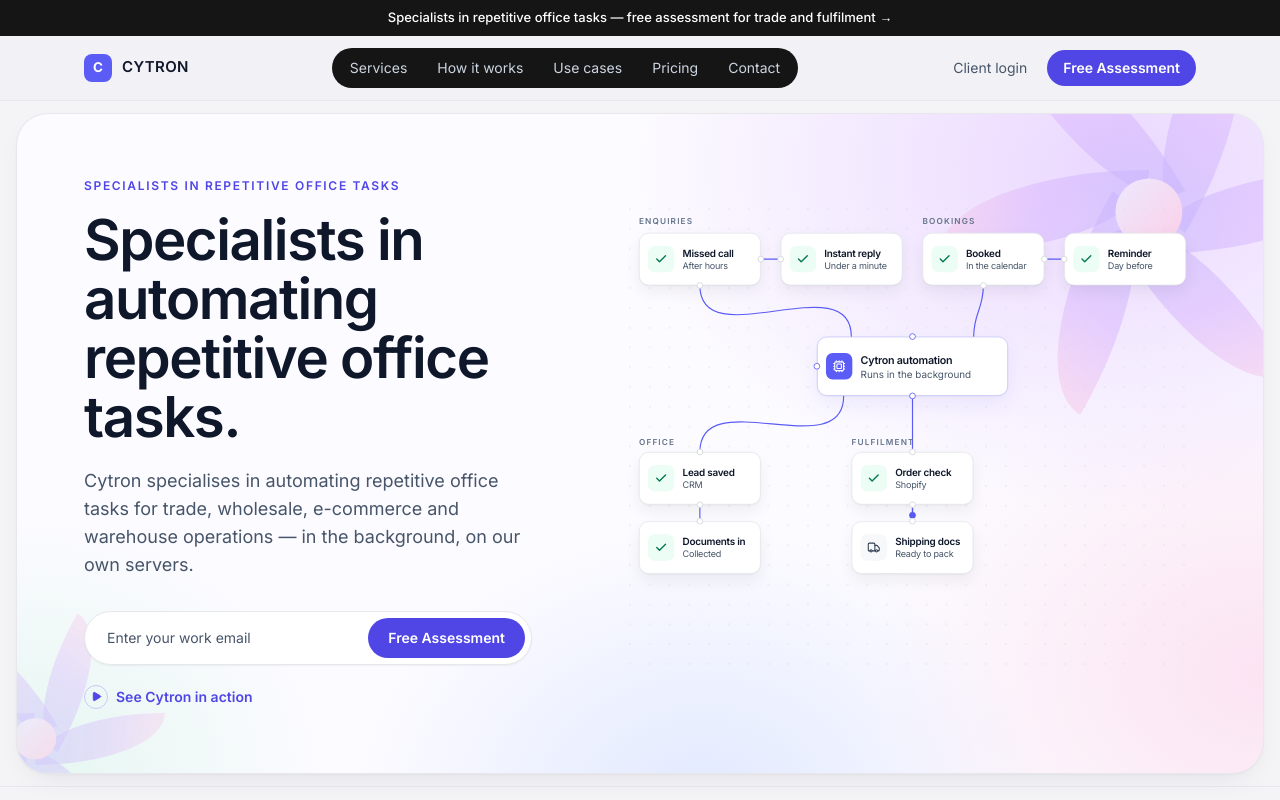
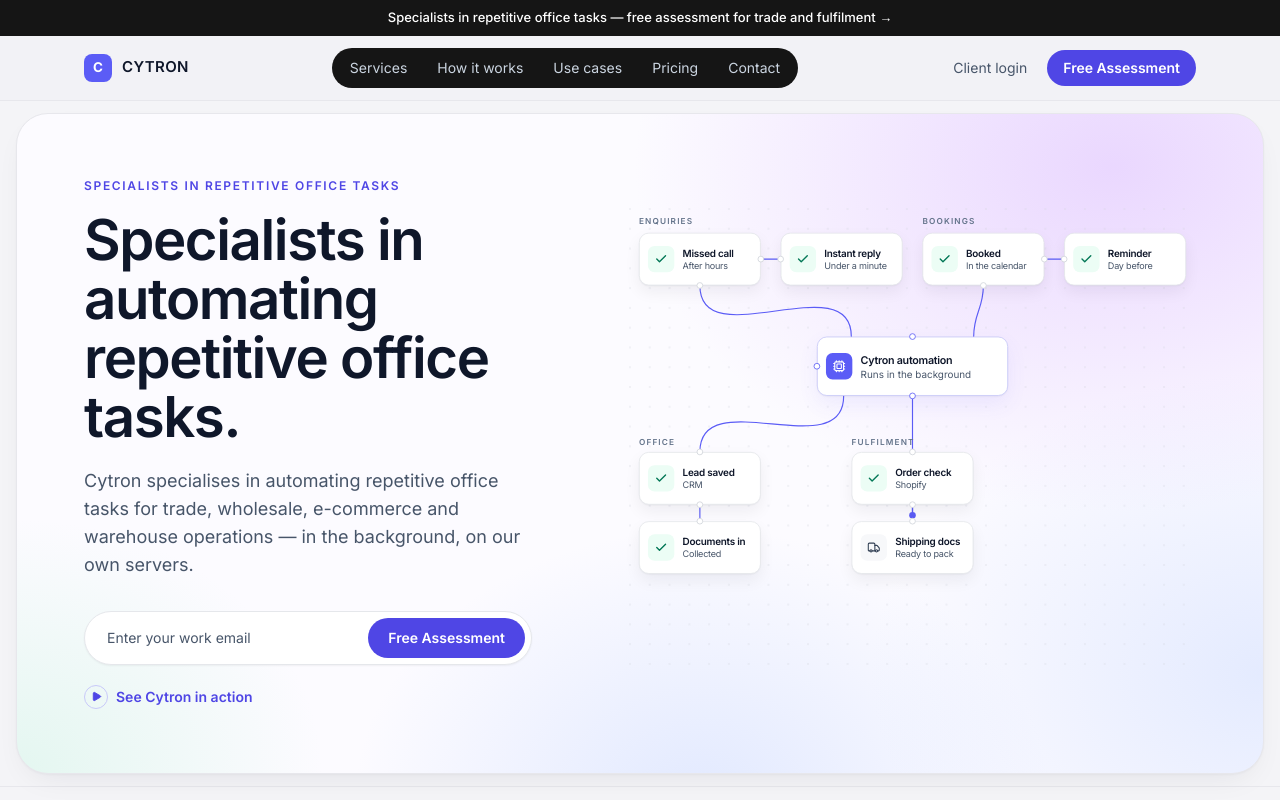
Before and after one commit to thiagocaian/Generate-auto-post-AI-videos-to-social-media-with-Veo3-and-Blotato, a Next.js app: page / in a window 1280 px wide. Shown: the top 800 px of the page. Built offline with nearby package versions, Linux system fonts and the light colour scheme.

Commit message:
Dark 1/5: remove the pink and the petal shapes
Deletes SoftShapes (the flat petal shapes in hero, intro, contact and CTA
banner corners) and its CSS, and removes every pink tone from the hero/banner
washes and the liquid-glass blobs.

```diff
--- a/app/globals.css
+++ b/app/globals.css
@@ -3,7 +3,7 @@
 @tailwind utilities;
 
 /* ── Cytron lilac surface system ─────────────────────────────
- * Warm off-white canvas, white rounded "shell" panels, soft lilac/pink accents.
+ * Canvas, rounded "shell" panels and soft accent washes.
  * Colour and surface only: layout and copy are unchanged. */
 :root {
   --cy-canvas: #f4f4f7;
@@ -12,7 +12,6 @@
   --cy-line: #e7e7ec;
   --cy-lilac: #d8b4fe;
   --cy-lavender: #c4b5fd;
-  --cy-pink: #fbcfe8;
   --cy-sky: #c7d7fe;
   --cy-mint: #c6f1de;
   --cy-shadow: 0 1px 2px rgba(17, 24, 39, 0.03), 0 12px 32px -14px rgba(17, 24, 39, 0.1);
@@ -35,11 +34,11 @@
     }
   }
 
-  /* Soft mesh/aurora wash for hero and feature banners: lilac, pink, pale blue, a touch of mint. */
+  /* Soft mesh wash for hero and feature banners (no pink). */
   .cy-aurora {
     background:
       radial-gradient(55% 75% at 88% 8%, rgba(216, 180, 254, 0.5) 0%, rgba(216, 180, 254, 0) 70%),
-      radial-gradient(45% 65% at 100% 85%, rgba(251, 207, 232, 0.55) 0%, rgba(251, 207, 232, 0) 70%),
+      radial-gradient(45% 65% at 100% 85%, rgba(199, 215, 254, 0.45) 0%, rgba(199, 215, 254, 0) 70%),
       radial-gradient(40% 60% at 55% 105%, rgba(199, 215, 254, 0.5) 0%, rgba(199, 215, 254, 0) 70%),
       radial-gradient(35% 55% at 0% 100%, rgba(198, 241, 222, 0.45) 0%, rgba(198, 241, 222, 0) 70%),
       #fcfbff;
@@ -47,37 +46,9 @@
   /* Lavender feature banner (closing call to action). */
   .cy-banner {
     background:
-      radial-gradient(60% 120% at 100% 0%, rgba(251, 207, 232, 0.7) 0%, rgba(251, 207, 232, 0) 65%),
+      radial-gradient(60% 120% at 100% 0%, rgba(199, 215, 254, 0.6) 0%, rgba(199, 215, 254, 0) 65%),
       radial-gradient(50% 100% at 70% 110%, rgba(199, 215, 254, 0.6) 0%, rgba(199, 215, 254, 0) 70%),
       linear-gradient(120deg, #f1eafe 0%, #e9defd 55%, #efe4fb 100%);
-  }
-
-  .cy-shapes {
-    position: absolute;
-    z-index: -1;
-    width: 360px;
-    aspect-ratio: 1;
-    pointer-events: none;
-  }
-  .cy-petal {
-    position: absolute;
-    left: 50%;
-    top: 40%;
-    width: 50%;
-    height: 20%;
-    transform-origin: 0 50%;
-    border-radius: 100% 0;
-    background: linear-gradient(100deg, rgba(196, 181, 253, 0.55) 0%, rgba(216, 180, 254, 0.5) 55%, rgba(251, 207, 232, 0.6) 100%);
-  }
-  .cy-petal-core {
-    position: absolute;
-    left: 50%;
-    top: 50%;
-    width: 16%;
-    aspect-ratio: 1;
-    border-radius: 9999px;
-    transform: translate(-50%, -50%);
-    background: linear-gradient(135deg, #ede9fe, #fbcfe8);
   }
 }
 
--- a/components/marketing/contact-page.tsx
+++ b/components/marketing/contact-page.tsx
@@ -1,6 +1,5 @@
 "use client";
 
-import SoftShapes from "@/components/marketing/soft-shapes";
 import React from "react";
 import { CalendarCheck, Check, ClipboardList, MapPin, PhoneCall } from "lucide-react";
 import { Accent } from "@/components/site";
@@ -18,7 +17,6 @@ export default function ContactPage() {
   return (
     <div>
       <section id="audit" className="cy-shell cy-aurora relative isolate overflow-hidden">
-        <SoftShapes className="-right-24 -top-24 hidden w-[380px] lg:block" />
         <div className="mx-auto grid max-w-6xl gap-12 px-5 pb-20 pt-14 sm:pt-20 lg:grid-cols-[0.95fr_1.05fr] lg:items-start">
           <div>
             <p className="mb-4 text-xs font-semibold uppercase tracking-[0.14em] text-[#4f46e5]">Contact · Free Automation Assessment</p>
--- a/components/marketing/liquid-glass.css
+++ b/components/marketing/liquid-glass.css
@@ -1,5 +1,5 @@
 /*
- * Liquid glass material (light theme, Cytron lilac palette: lavender, pink, pale blue).
+ * Liquid glass material (light theme, Cytron lilac palette: lavender, pale blue, silver).
  * Only used inside the three glass panels; nothing here touches the page background.
  * One real backdrop-filter per panel; inner rows fake the glass with gradients + edges.
  */
@@ -45,7 +45,7 @@
   aspect-ratio: 1;
   right: -14%;
   top: 28%;
-  background: rgba(244, 164, 214, 0.42);
+  background: rgba(203, 213, 225, 0.5);
   animation: lg-drift-2 23s ease-in-out infinite alternate;
 }
 .lg-blob-3 {
--- a/components/marketing/marketing-hero.tsx
+++ b/components/marketing/marketing-hero.tsx
@@ -6,7 +6,6 @@ import { motion, useReducedMotion, useScroll, useSpring, useTransform } from "fr
 import { Play } from "lucide-react";
 import HeroFlow, { HERO_FLOW_SUMMARY } from "@/components/marketing/hero-flow";
 import HeroConstellation from "@/components/marketing/hero-constellation";
-import SoftShapes from "@/components/marketing/soft-shapes";
 import { useSiteNavigate } from "@/components/page-transition";
 
 export default function MarketingHero({ artSrc }: { artSrc?: string | null }) {
@@ -37,8 +36,6 @@ export default function MarketingHero({ artSrc }: { artSrc?: string | null }) {
       id="hero"
       className="cy-shell cy-aurora relative isolate overflow-hidden"
     >
-      <SoftShapes className="-right-24 -top-28 hidden w-[420px] md:block" />
-      <SoftShapes className="-bottom-24 -left-28 w-[260px] opacity-70" />
       <HeroConstellation reduced={reduced} />
       <div className="relative z-10 mx-auto flex max-w-6xl flex-col xl:min-h-[calc(90vh-4rem)] xl:flex-row xl:items-center">
         <div className="relative z-10 w-full px-5 pb-8 pt-14 md:pb-4 xl:w-[47%] xl:shrink-0 xl:py-16">
--- a/components/marketing/page-kit.tsx
+++ b/components/marketing/page-kit.tsx
@@ -4,7 +4,6 @@ import React from "react";
 import { motion, useReducedMotion } from "framer-motion";
 import { ChevronRight } from "lucide-react";
 import { BTN_PRIMARY, BTN_SECONDARY } from "@/components/site";
-import SoftShapes from "@/components/marketing/soft-shapes";
 
 /** Top block for inner pages: same type scale and soft gradient as the home hero. */
 export function PageIntro({
@@ -24,7 +23,6 @@ export function PageIntro({
   const rise = (d = 0) => (reduced ? {} : { initial: { opacity: 0, y: 8 }, animate: { opacity: 1, y: 0 }, transition: { delay: d, duration: 0.4, ease: "easeOut" as const } });
   return (
     <section className="cy-shell cy-aurora relative isolate overflow-hidden">
-      <SoftShapes className="-right-24 -top-24 w-[300px] sm:w-[400px]" />
       <div className={`mx-auto grid max-w-6xl gap-12 px-5 pb-16 pt-14 sm:pb-20 sm:pt-20 ${aside ? "lg:grid-cols-[1.1fr_0.9fr] lg:items-center" : ""}`}>
         <div>
           <motion.p {...rise()} className="mb-4 text-xs font-semibold uppercase tracking-[0.14em] text-[#4f46e5]">{eyebrow}</motion.p>
@@ -76,7 +74,6 @@ export function CtaBand({
     <section className="bg-transparent py-16 sm:py-20">
       <div className="mx-auto max-w-6xl px-5">
         <div className="cy-banner relative isolate flex flex-col items-start justify-between gap-8 overflow-hidden rounded-[28px] border border-[#e4dcfb] p-8 sm:p-10 lg:flex-row lg:items-center">
-          <SoftShapes className="-right-20 -top-28 w-[280px] opacity-80 sm:-top-32 sm:w-[340px]" />
           <div className="max-w-2xl">
             <p className="mb-3 text-xs font-semibold uppercase tracking-[0.14em] text-slate-600">Free Automation Assessment</p>
             <h2 className="text-[26px] font-semibold leading-snug tracking-tight text-slate-900 sm:text-[32px]">{title}</h2>
--- a/components/marketing/soft-shapes.tsx
+++ /dev/null
@@ -1,14 +0,0 @@
-/**
- * Flat abstract petal shapes (pure CSS gradients, no 3D, no blur).
- * Decorative only: sits behind content (z-index -1) inside an `isolate` parent.
- */
-export default function SoftShapes({ className = "" }: { className?: string }) {
-  return (
-    <div aria-hidden="true" className={`cy-shapes ${className}`}>
-      {[0, 1, 2, 3, 4, 5].map((i) => (
-        <span key={i} className="cy-petal" style={{ transform: `rotate(${i * 60}deg)` }} />
-      ))}
-      <span className="cy-petal-core" />
-    </div>
-  );
-}
```
